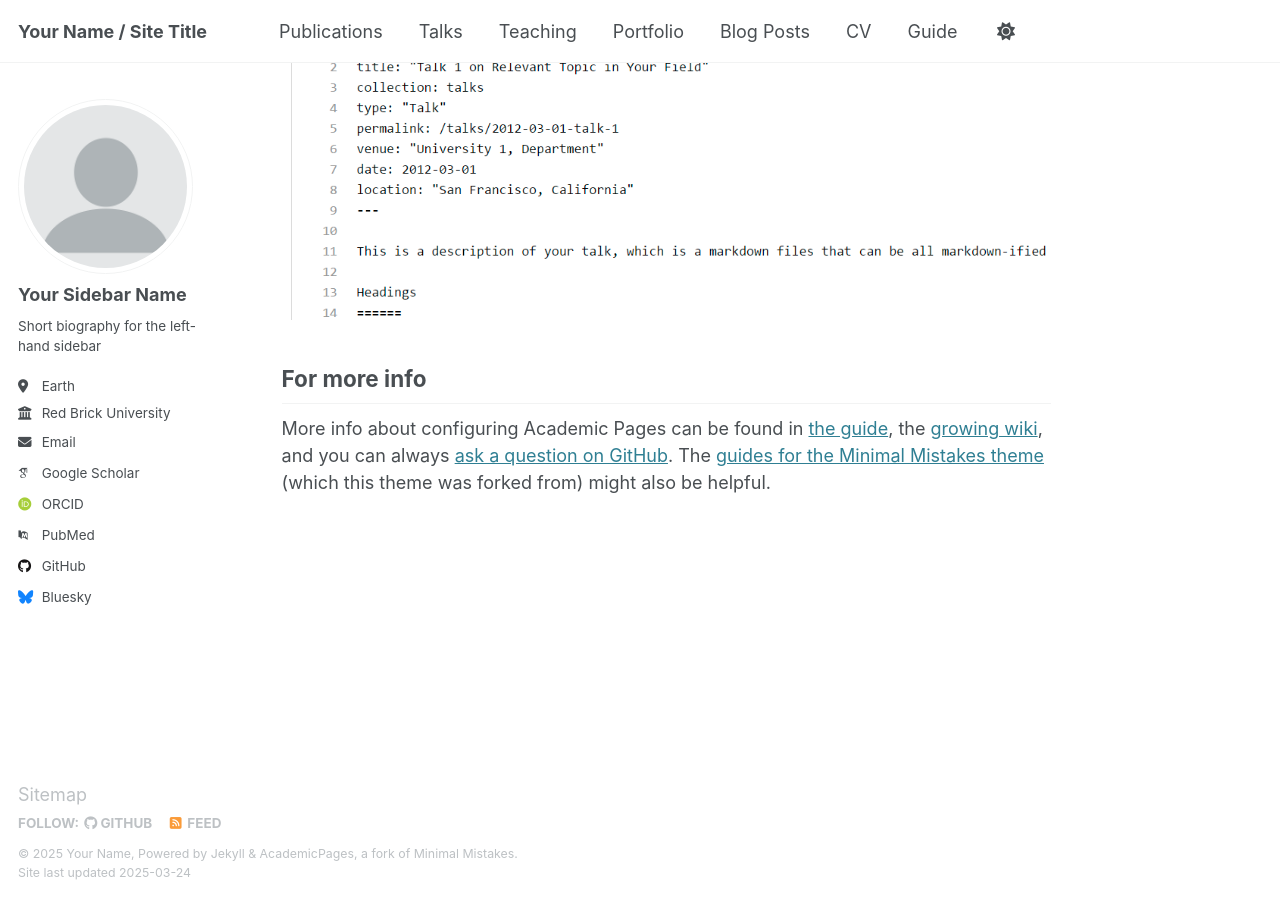
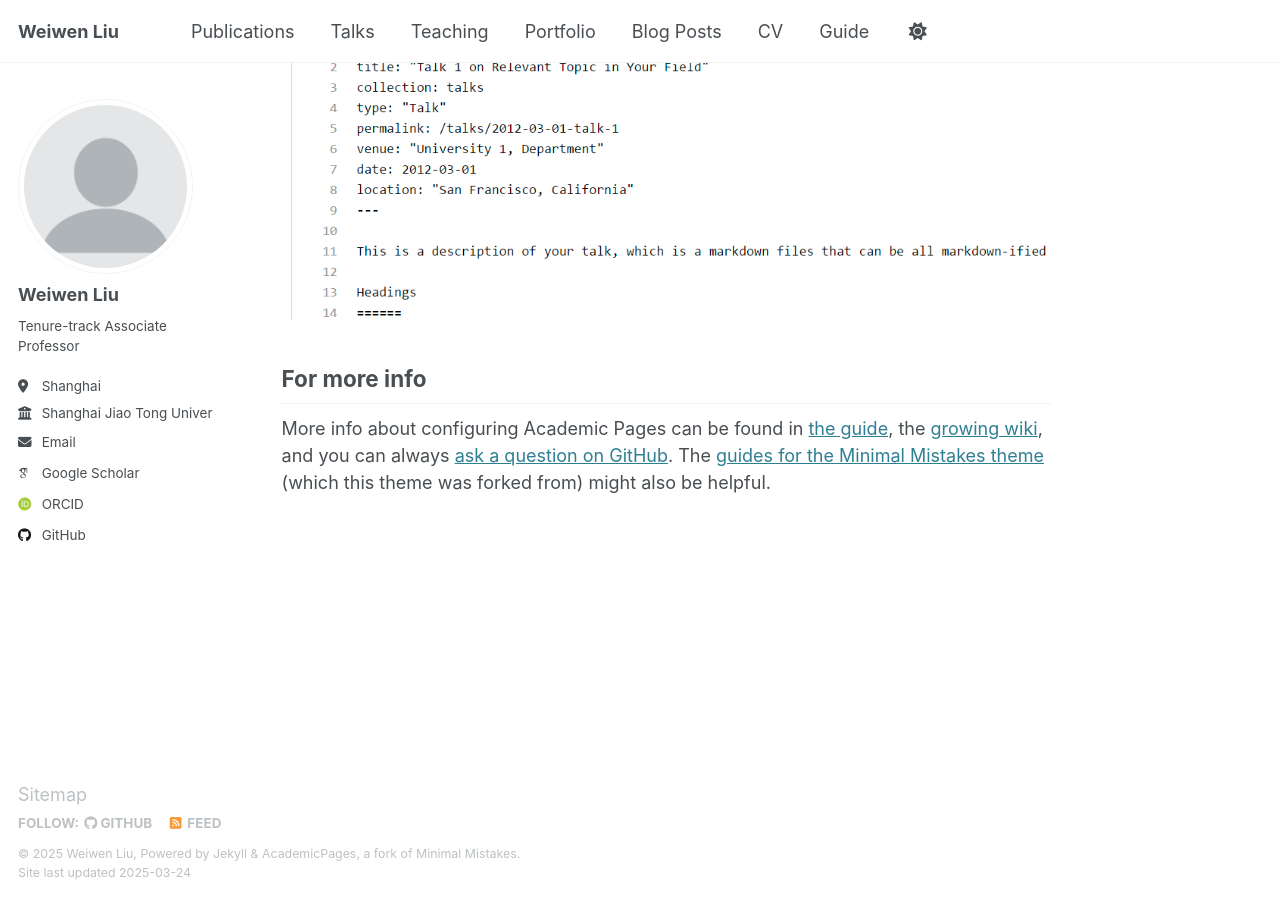
Before and after one commit to wwliu555/wwliu555.github.io_backup, a Jekyll site: the page built from _pages/about.md, in a window 1280 px wide and 900 px high, scrolled down 2635 px. Built offline with Jekyll 4.4.1, drawn with Linux system fonts in a browser that asks for light colours; some web fonts are replaced.

Commit message:
Update _config.yml

```diff
--- a/_config.yml
+++ b/_config.yml
@@ -9,13 +9,13 @@
 # Basic Site Settings
 locale                   : "en-US"
 site_theme               : "default"
-title                    : "Your Name / Site Title"
+title                    : "Weiwen Liu"
 title_separator          : "-"
-name                     : &name "Your Name"
+name                     : &name "Weiwen Liu"
 description              : &description "personal description"
-url                      : https://academicpages.github.io # the base hostname & protocol for your site e.g. "https://[your GitHub username].github.io"
+url                      : https://wwliu555.github.io # the base hostname & protocol for your site e.g. "https://[your GitHub username].github.io"
 baseurl                  : "" # the subpath of your site, e.g. "/blog"
-repository               : "academicpages/academicpages.github.io"
+repository               : "wwliu555/wwliu555.github.io"
 
 # Site Author - The following control what appear as part of the author content on the side bar.
 #               If a field is blank the icon and link will not appear, otherwise it will be shown.
@@ -23,21 +23,21 @@ repository               : "academicpages/academicpages.github.io"
 author:
   # Biographic information
   avatar           : "profile.png"
-  name             : "Your Sidebar Name"
+  name             : "Weiwen Liu"
   pronouns         : # example: "she/her"
-  bio              : "Short biography for the left-hand sidebar"
-  location         : "Earth"
-  employer         : "Red Brick University"
+  bio              : "Tenure-track Associate Professor"
+  location         : "Shanghai"
+  employer         : "Shanghai Jiao Tong University"
   uri              : # URL
-  email            : "none@example.org"
+  email            : "wwliu@apex.sjtu.edu.cn"
 
   # Academic websites
   arxiv            : # URL - Update with the correct link to your profile
-  googlescholar    : "https://scholar.google.com/citations?user=PS_CX0AAAAAJ"
+  googlescholar    : "https://scholar.google.com/citations?user=C7UzRGgAAAAJ"
   impactstory      : # URL
-  orcid            : "http://orcid.org/yourorcidurl"
+  orcid            : "https://orcid.org/0000-0002-9148-3997"
   semantic         : # URL
-  pubmed           : "https://www.ncbi.nlm.nih.gov/pubmed/?term=john+snow"
+  # pubmed           : "https://www.ncbi.nlm.nih.gov/pubmed/?term=john+snow"
   researchgate     : # URL
   scopus           : # URL
 
@@ -45,12 +45,12 @@ author:
   bitbucket        : # Username - Update with your username on the site
   codepen          : # Username
   dribbble         : # Username
-  github           : "academicpages"
+  github           : "wwliu555"
   kaggle           : # Username
   stackoverflow    : # User number or user number and name (i.e., use "1" or "1/jeff-atwood")
 
   # Social media
-  bluesky          : "bsky.app" # Replace this with you Bluesky username
+  # bluesky          : "bsky.app" # Replace this with you Bluesky username
   facebook         : # Username
   flickr           : # Username
   foursquare       : # Username
```
